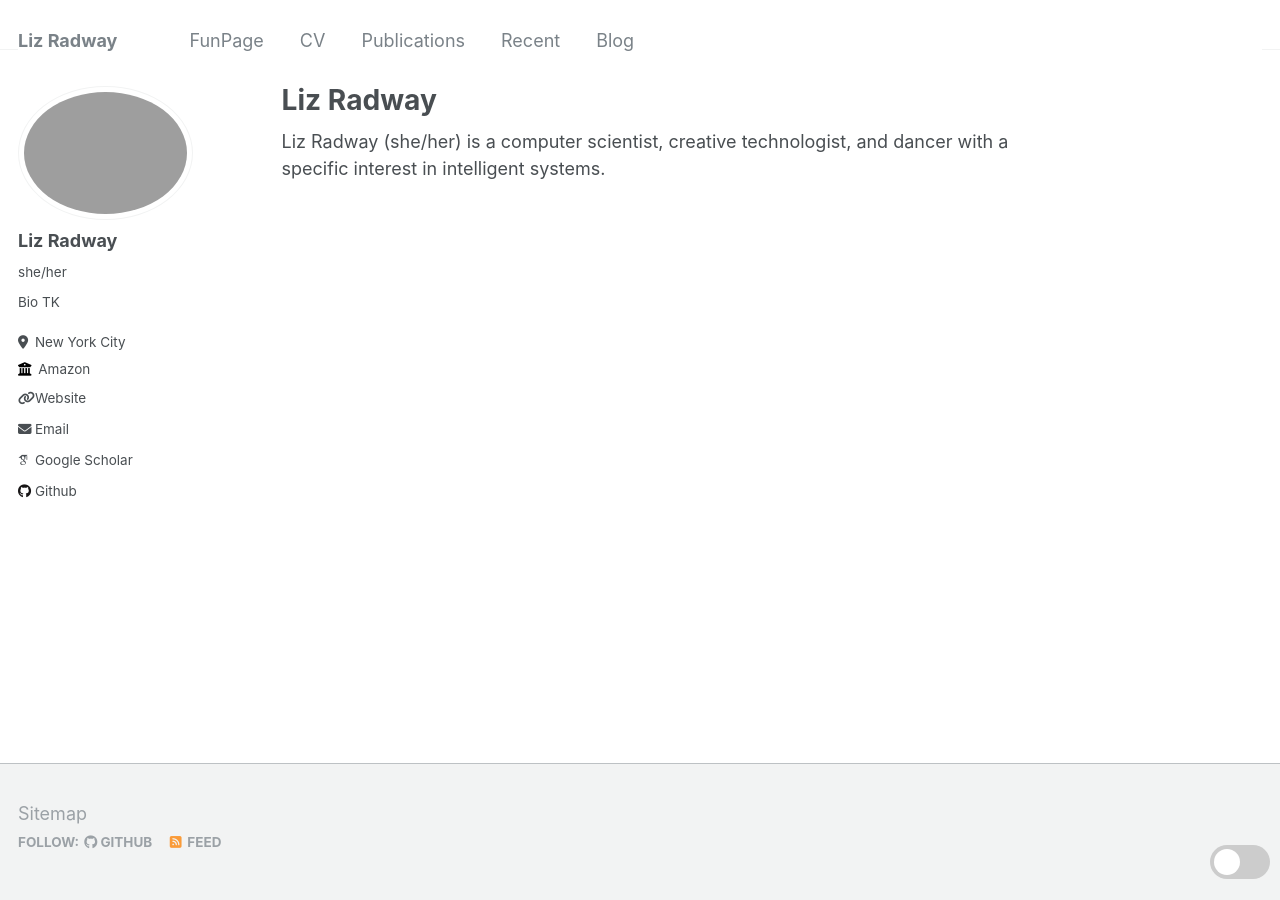
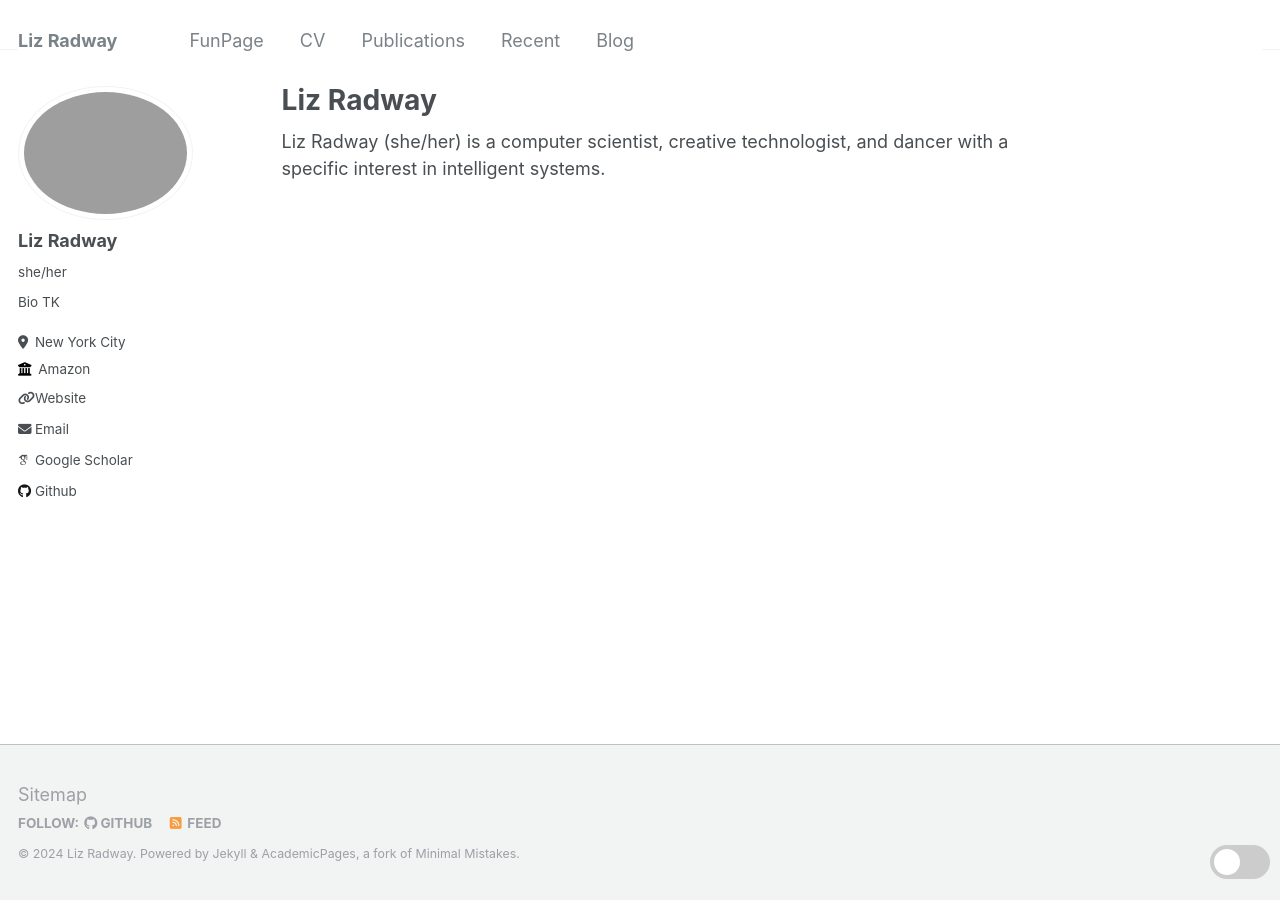
Before and after one commit to lizradway/lizradway.github.io, a Jekyll site: the page built from _pages/about.md, in a window 1280 px wide. Built offline with Jekyll 4.4.1, drawn with Linux system fonts in a browser that asks for light colours; some web fonts are replaced.

```diff
--- a/_includes/footer.html
+++ b/_includes/footer.html
@@ -19,6 +19,8 @@
 </div>
 {% endif %}
 
+<div class="page__footer-copyright">&copy; {{ site.time | date: '%Y' }} {{ site.name | default: site.title }}. {{ site.data.ui-text[site.locale].powered_by | default: "Powered by" }} <a href="http://jekyllrb.com" rel="nofollow">Jekyll</a> &amp; <a href="https://github.com/academicpages/academicpages.github.io">AcademicPages</a>, a fork of <a href="https://mademistakes.com/work/minimal-mistakes-jekyll-theme/" rel="nofollow">Minimal Mistakes</a>.</div>
+
 <!-- Fun Mode Switch -->
 <div class="fun-mode">
     <label class="switch">
```
Also changed, not shown: other parts of _includes/footer.html (+1 -2 lines). Lines whose indentation alone changed are shown as unchanged.
